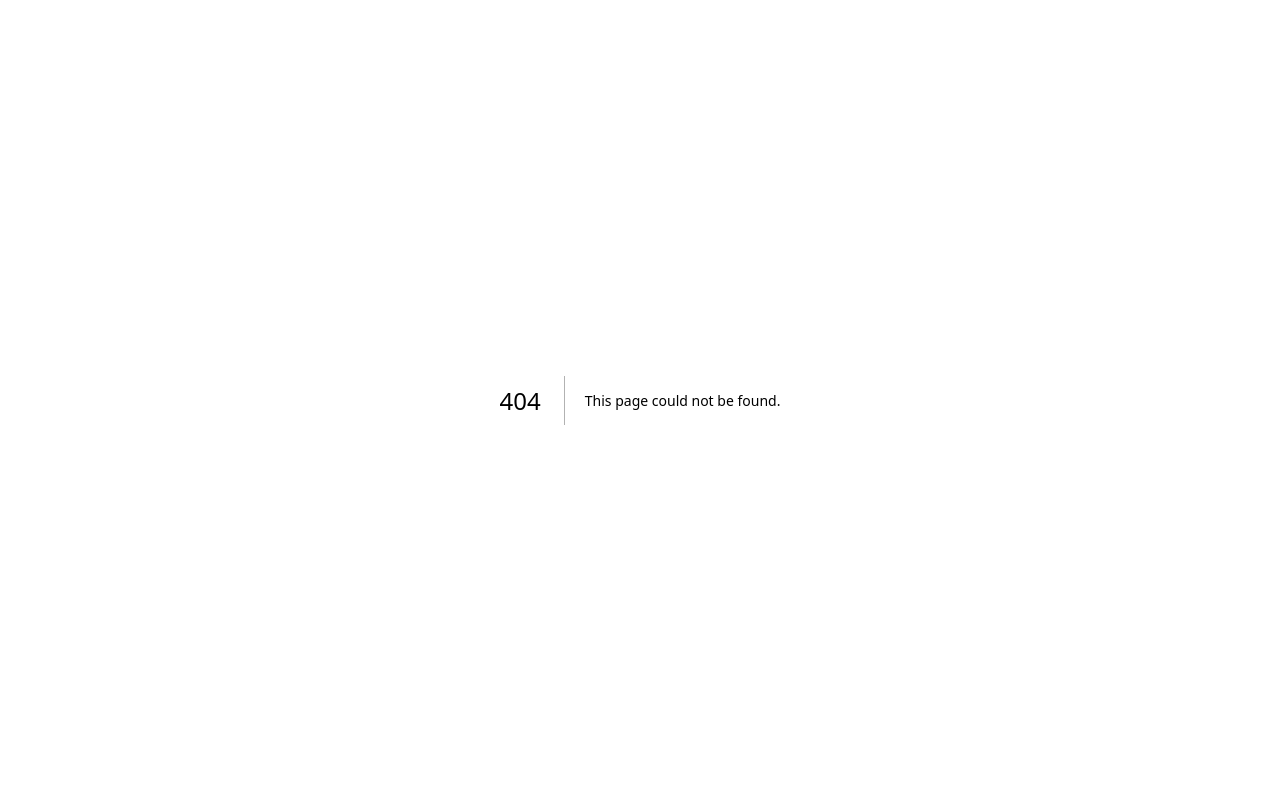
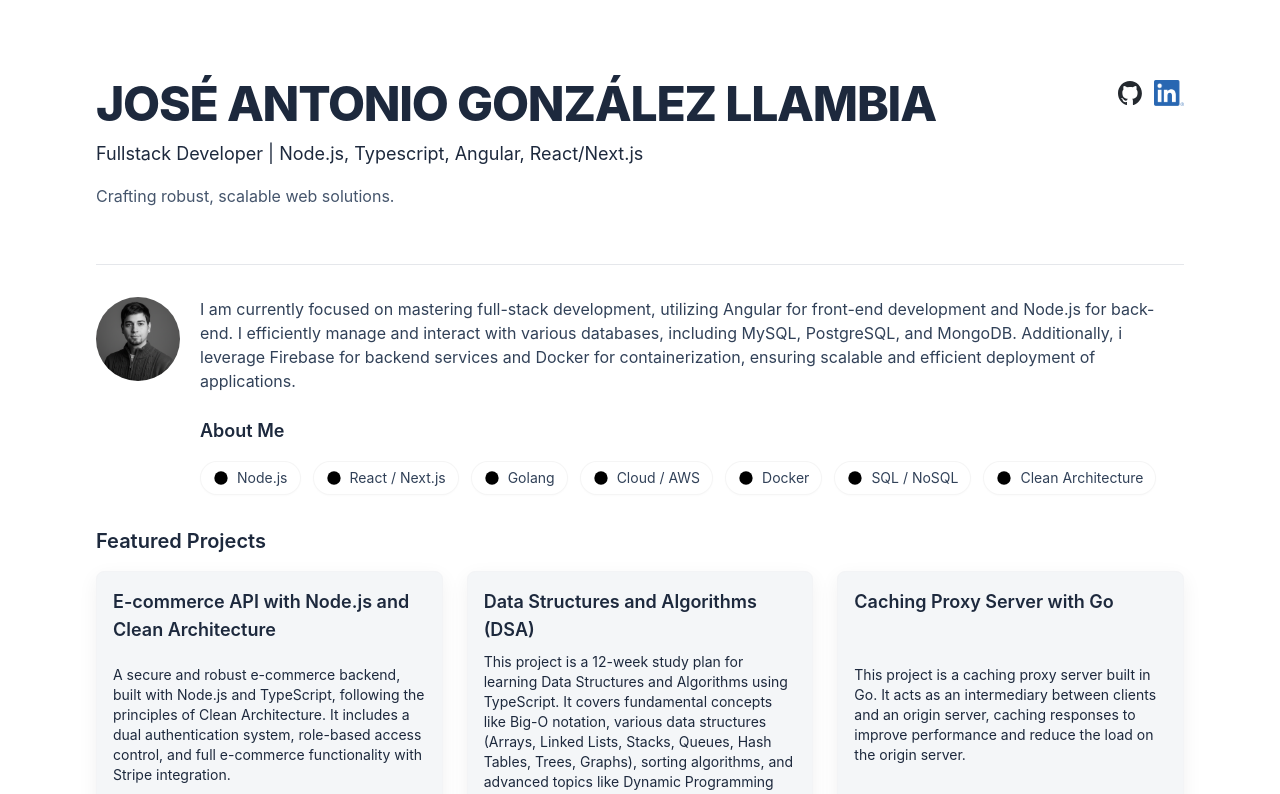
Before and after one commit to TonyGLL/portfolio, a Next.js app: page /portfolio/ in a window 1280 px wide. Before the commit this address had no page. Shown: the top 794 px of the page. Built offline with nearby package versions, Linux system fonts and the light colour scheme.

Commit message:
github pages

```diff
--- a/next.config.ts
+++ b/next.config.ts
@@ -1,7 +1,13 @@
 import type { NextConfig } from "next";
 
+const repo = "portfolio";
+const assetPrefix = `/${repo}/`;
+const basePath = `/${repo}`;
+
 const nextConfig: NextConfig = {
-  output: 'export',
+  output: "export",
+  assetPrefix: assetPrefix,
+  basePath: basePath,
   images: {
     unoptimized: true,
   },
--- a/src/app/components/About.tsx
+++ b/src/app/components/About.tsx
@@ -1,4 +1,5 @@
 import Image from 'next/image';
+import profileImg from '../../../public/profile.png';
 
 export default function About() {
   const skills = ['Node.js', 'React / Next.js', 'Golang', 'Cloud / AWS', 'Docker', 'SQL / NoSQL', 'Clean Architecture']
@@ -9,7 +10,7 @@ export default function About() {
         <div className="w-20 hidden sm:block">
           <div className="w-21 h-21 rounded-full object-cover overflow-hidden">
             <Image
-              src="/profile.png"
+              src={profileImg}
               alt="Juan"
               width={64}
               height={64}
--- a/src/app/components/Hero.tsx
+++ b/src/app/components/Hero.tsx
@@ -1,4 +1,6 @@
 import Image from 'next/image'
+import githubIcon from '../../../public/github-mark.svg';
+import linkedinIcon from '../../../public/linkedin-mark.png';
 
 export default function Hero() {
   return (
@@ -20,10 +22,10 @@ export default function Hero() {
           <div className="ml-4 flex gap-3">
             {/* Social icons */}
             <a aria-label="GitHub" className='flex justify-center items-center' target='_blank' href="https://github.com/TonyGLL">
-              <Image src="/github-mark.svg" width={24} height={24} alt='Github' unoptimized />
+              <Image src={githubIcon} width={24} height={24} alt='Github' unoptimized />
             </a>
             <a aria-label="LinkedIn" className='flex justify-center items-center' target='_blank' href="https://www.linkedin.com/in/jose-antonio-gonzalez-llambia-85aa9b183/">
-              <Image src="/linkedin-mark.png" width={30} height={30} alt='Linkedin' unoptimized />
+              <Image src={linkedinIcon} width={30} height={30} alt='Linkedin' unoptimized />
             </a>
           </div>
         </div>
```
